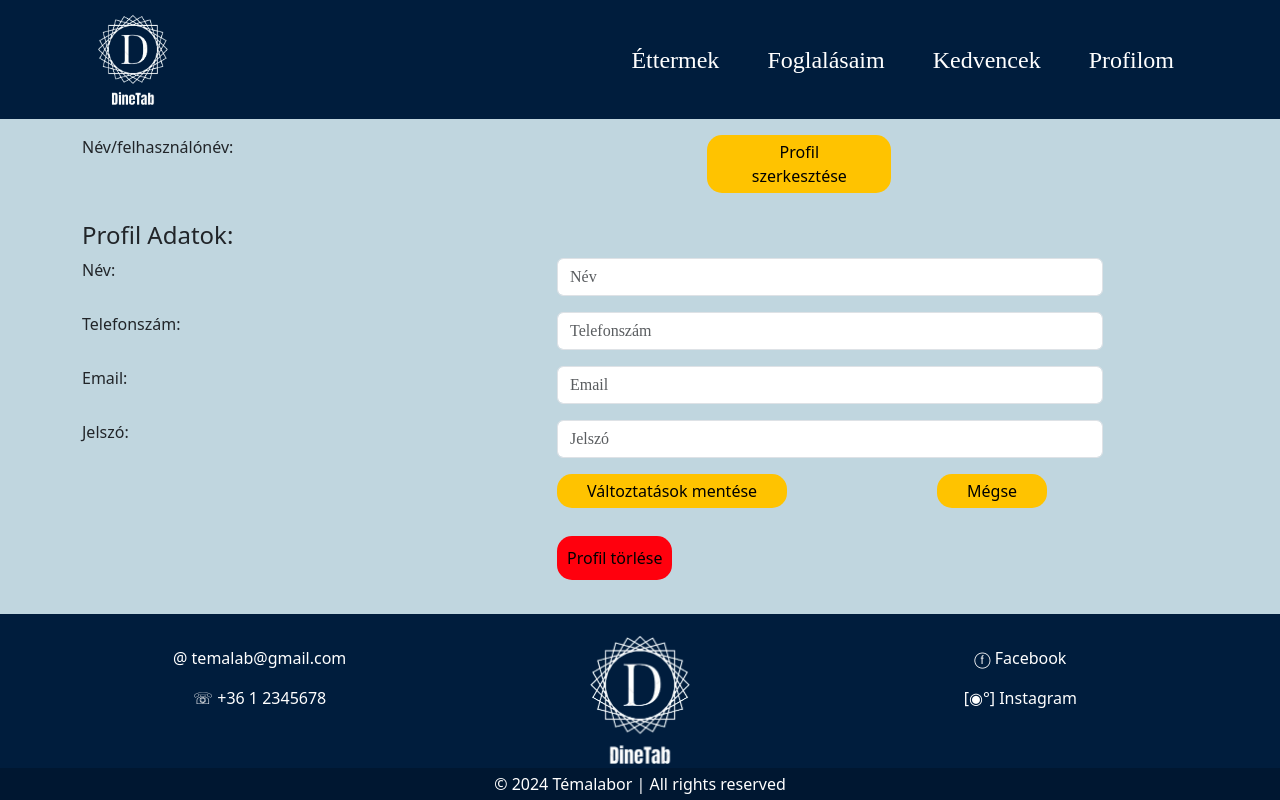
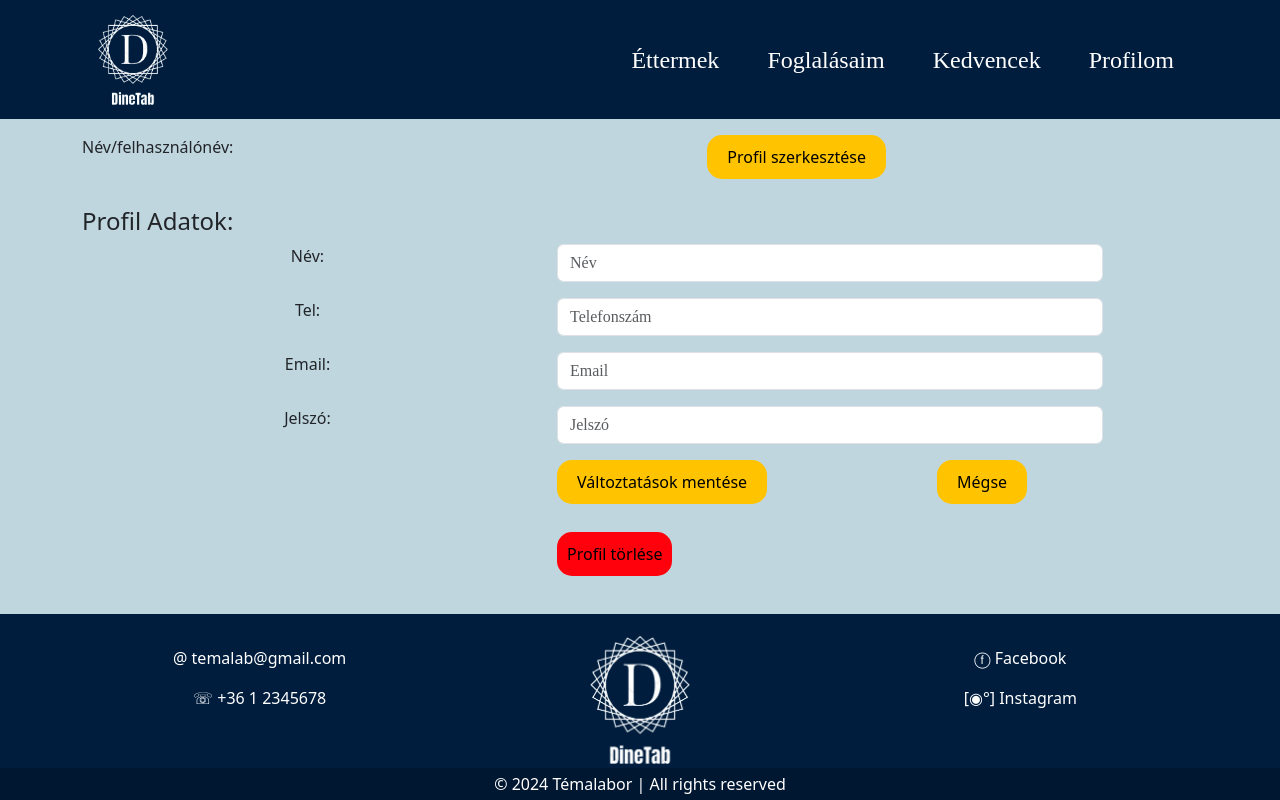
Before and after one commit to dudigeri0303/Temalab, a React (Vite) app in the folder TemalabFrontEnd/: page /profile in a window 1280 px wide. Built offline with nearby package versions, Linux system fonts and the light colour scheme; a web font is replaced by a local one.

Commit message:
button padding and profile labels align

```diff
--- a/TemalabFrontEnd/src/App.css
+++ b/TemalabFrontEnd/src/App.css
@@ -51,7 +51,7 @@
   padding: 10px;
   border: none 0px;
   text-decoration: none;
-  padding: 5px 30px;
+  padding: 10px 20px;
   border-radius: 15px;
 }
 
--- a/TemalabFrontEnd/src/sections/Profile.jsx
+++ b/TemalabFrontEnd/src/sections/Profile.jsx
@@ -44,7 +44,7 @@
             <h4 className="h4-profile">Profil Adatok:</h4>
 
           <div className="col-md-5">
-              <div className="mb-3">
+              <div className="mb-3 d-flex justify-content-center">
             <label htmlFor="inputName" className="form-label">
                   Név:
                 </label>
@@ -64,9 +64,9 @@
             </div>
 
             <div className="col-md-5">
-              <div className="mb-6">
+              <div className="mb-6 d-flex justify-content-center">
                 <label htmlFor="inputPhone" className="form-label">
-                  Telefonszám:
+                  Tel:
                 </label>
                 </div>
                 </div>
@@ -84,7 +84,7 @@
             </div>
 
             <div className="col-md-5">
-              <div className="mb-3">
+              <div className="mb-3 d-flex justify-content-center">
                 <label htmlFor="intputEmail" className="form-label">
                   Email:
                 </label>
@@ -104,7 +104,7 @@
             </div>
 
             <div className="col-md-5">
-              <div className="mb-3">
+              <div className="mb-3 d-flex justify-content-center">
                 <label htmlFor="inputHouseNumber" className="form-label">
                   Jelszó:
                 </label>
```
